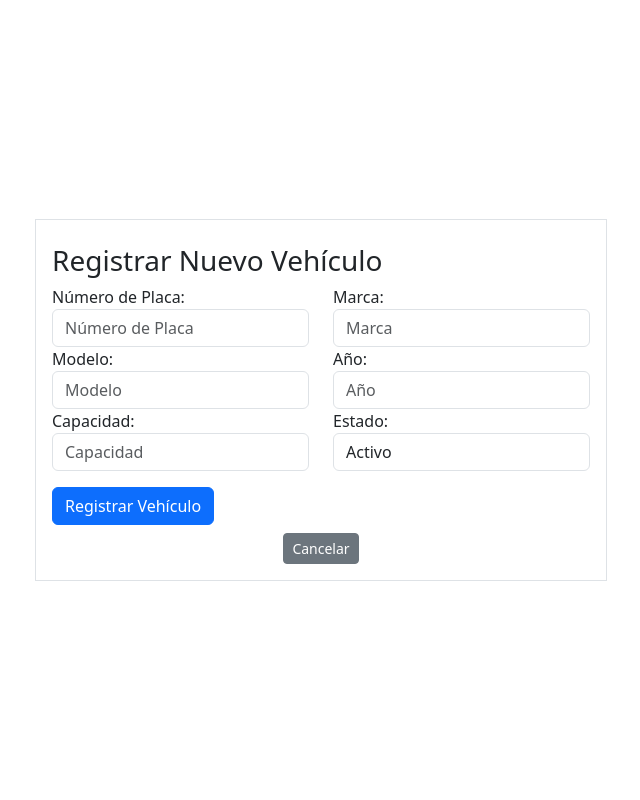
After one commit to JoseMiguel2508/SI3-Grupo3, a PHP site: page /crear_vehiculo.php in a window 1280 px wide. The commit adds this page. Shown: the whole page, without its empty margins (319-959 px from the left). Run offline with PHP 8.4, Linux system fonts and the light colour scheme; some libraries are stand-ins or nearby versions.

Commit message:
modulo gestion de vehiculo

```diff
--- /dev/null
+++ b/VISTA/crear_vehiculo.php
@@ -0,0 +1,64 @@
+<!DOCTYPE html>
+<html lang="en">
+<head>
+    <meta charset="UTF-8">
+    <meta name="viewport" content="width=device-width, initial-scale=1.0">
+    <!-- Incluir Bootstrap CSS -->
+    <link href="https://cdn.jsdelivr.net/npm/bootstrap@5.3.0/dist/css/bootstrap.min.css" rel="stylesheet">
+</head>
+<body>
+    <div class="container-fluid vh-100 d-flex justify-content-center align-items-center">
+        <div class="panel border bg-white p-3">
+            <div class="panel-heading">
+                <h3 class="pt-2 font-weight-bold">Registrar Nuevo Vehículo</h3>
+            </div>
+            <div class="panel-body">
+                <form action="../CONTROLADOR/VehiculoController.php" method="post" class="registration-form">
+                    <div class="row">
+                        <div class="col-md-6">
+                            <div class="form-group">
+                                <label for="numero_placa">Número de Placa:</label>
+                                <input type="text" class="form-control" id="numero_placa" name="numero_placa" placeholder="Número de Placa" required>
+                            </div>
+                            <div class="form-group">
+                                <label for="modelo">Modelo:</label>
+                                <input type="text" class="form-control" id="modelo" name="modelo" placeholder="Modelo" required>
+                            </div>
+                            <div class="form-group">
+                                <label for="capacidad">Capacidad:</label>
+                                <input type="text" class="form-control" id="capacidad" name="capacidad" placeholder="Capacidad">
+                            </div>
+                        </div>
+                        <div class="col-md-6">
+                            <div class="form-group">
+                                <label for="marca">Marca:</label>
+                                <input type="text" class="form-control" id="marca" name="marca" placeholder="Marca" required>
+                            </div>
+                            <div class="form-group">
+                                <label for="anio">Año:</label>
+                                <input type="number" class="form-control" id="anio" name="anio" placeholder="Año" required>
+                            </div>
+                            <div class="form-group">
+                                <label for="estado">Estado:</label>
+                                <select class="form-control" id="estado" name="estado" required>
+                                    <option value="activo">Activo</option>
+                                    <option value="mantenimiento">Mantenimiento</option>
+                                    <option value="inactivo">Inactivo</option>
+                                </select>
+                            </div>
+                        </div>
+                    </div>
+                    <button type="submit" class="btn btn-primary btn-block mt-3">Registrar Vehículo</button>
+                    <div class="text-center mt-2">
+                        <a href="main_vehiculo.php" class="btn btn-secondary btn-sm">Cancelar</a>
+                    </div>
+                </form>
+            </div>
+        </div>
+    </div>
+    <!-- Incluir Bootstrap JS y dependencias -->
+    <script src="https://code.jquery.com/jquery-3.5.1.slim.min.js"></script>
+    <script src="https://cdn.jsdelivr.net/npm/@popperjs/core@2.5.4/dist/umd/popper.min.js"></script>
+    <script src="https://stackpath.bootstrapcdn.com/bootstrap/4.5.2/js/bootstrap.min.js"></script>
+</body>
+</html>
```
Also changed, not shown: CONTROLADOR/VehiculoController.php (added, +66 -0 lines), VISTA/main_vehiculo.php (added, +74 -0 lines), VISTA/navbar.php (+5 -2 lines).
